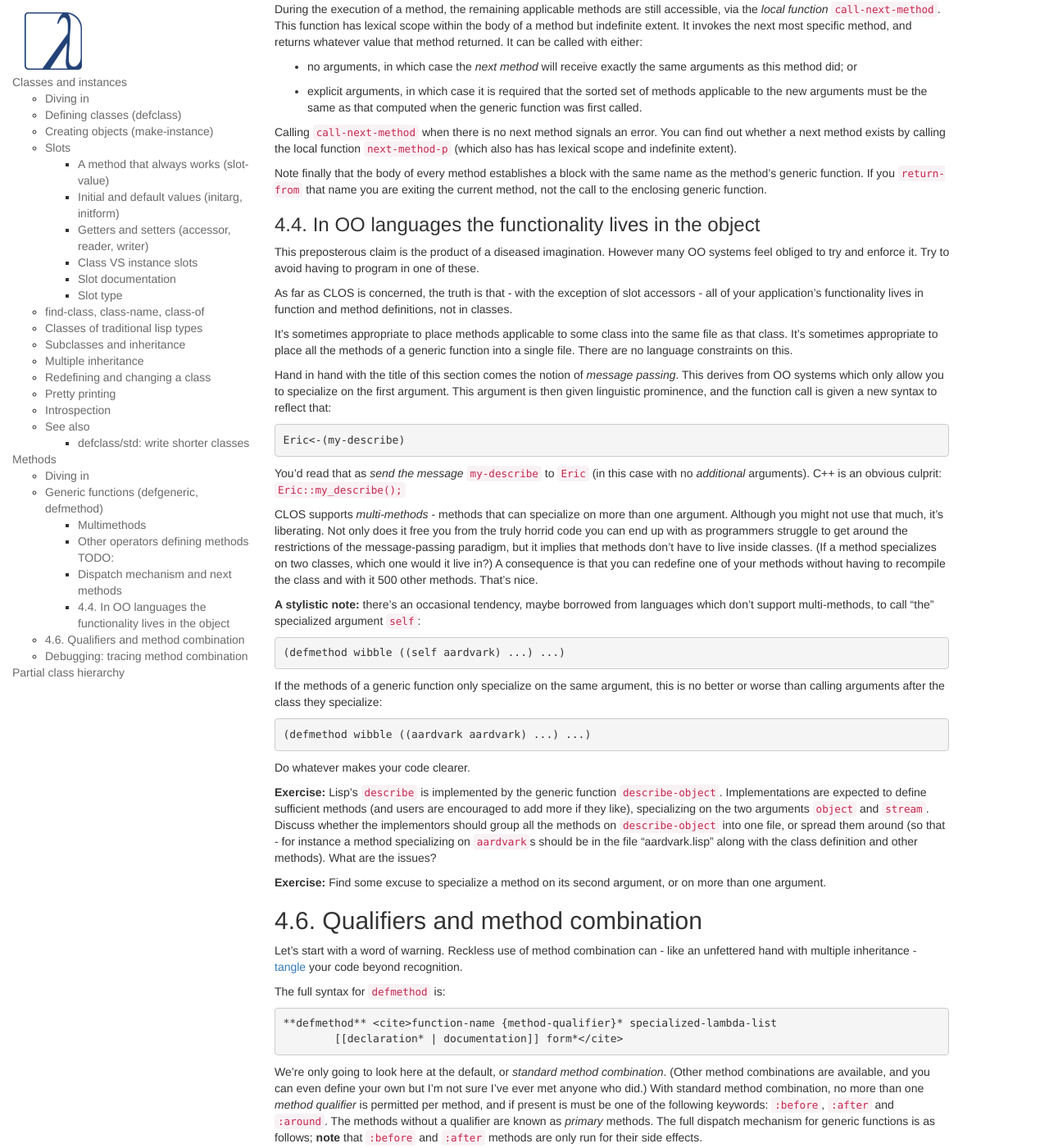
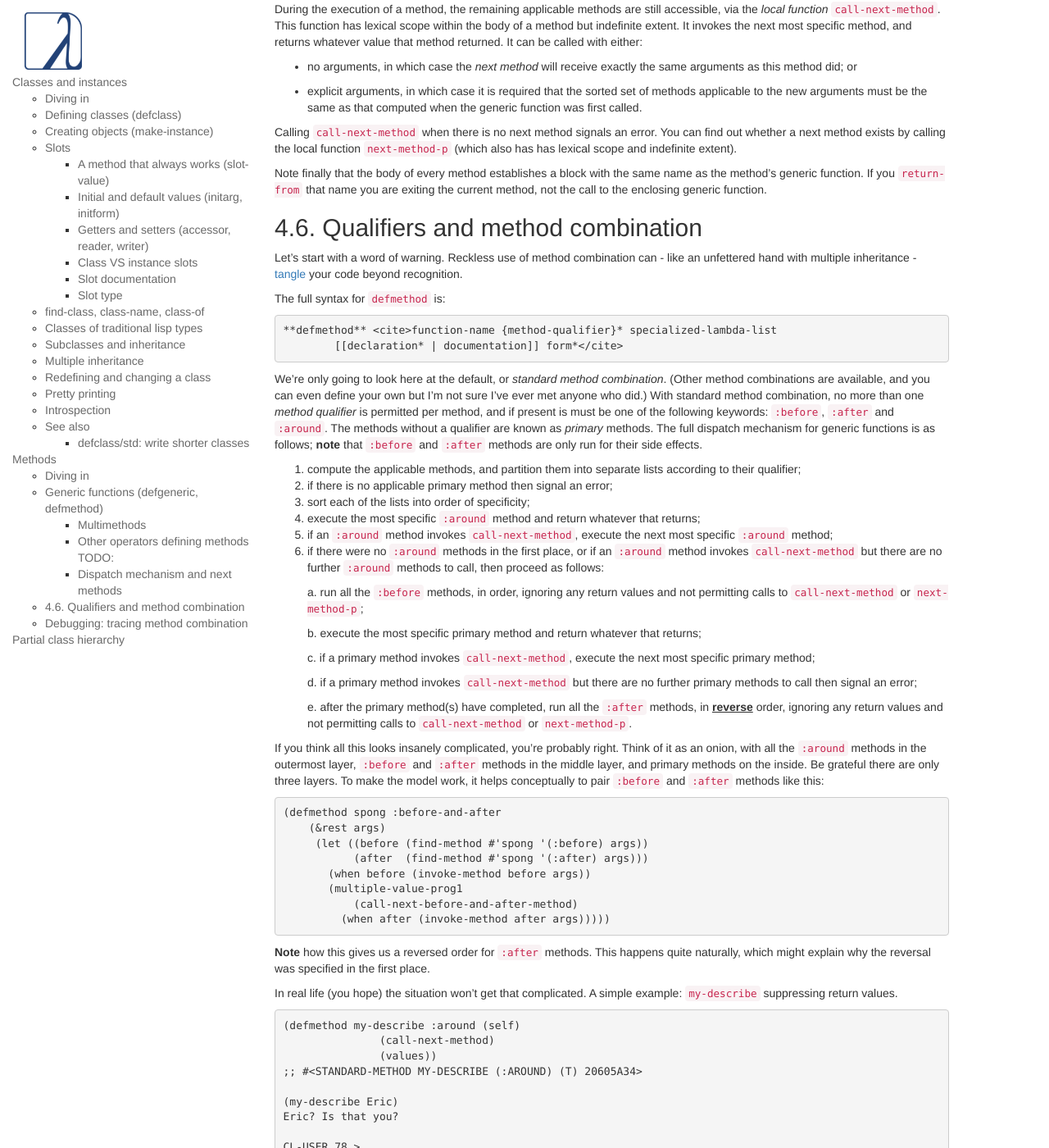
Before and after one commit to LispCookbook/cl-cookbook, a Jekyll site: the page built from clos.md, in a window 1280 px wide and 1400 px high, scrolled down 16976 px. Shown: the whole window at 82% size. Built offline with Jekyll 4.4.1, drawn with Linux system fonts in a browser that asks for light colours.

Commit message:
clos rm 4.4 "the functionality lives in the object"
maybe one interesting idea: methods don't have to live inside
classes. "We can recompile the method without recompiling the class (and 500
other methods)."

```diff
--- a/clos.md
+++ b/clos.md
@@ -1131,78 +1131,6 @@ has lexical scope and indefinite extent).
 
 Note finally that the body of every method establishes a block with the same name as the method’s generic function. If you `return-from` that name you are exiting the current method, not the call to the enclosing generic function.
 
-### 4.4. In OO languages the functionality lives in the object
-
-This preposterous claim is the product of a diseased
-    imagination. However many OO systems feel obliged to try and enforce
-    it. Try to avoid having to program in one of these.
-
-As far as CLOS is concerned, the truth is that - with the exception
-    of slot accessors - all of your application's functionality lives in
-    function and method definitions, not in classes.
-
-It's sometimes appropriate to place methods applicable to some
-    class into the same file as that class. It's sometimes appropriate to
-    place all the methods of a generic function into a single file. There
-    are no language constraints on this.
-
-Hand in hand with the title of this section comes the notion of
-    <cite>message passing</cite>. This derives from OO systems which only
-    allow you to specialize on the first argument. This argument is then
-    given linguistic prominence, and the function call is given a new
-    syntax to reflect that:
-
-~~~lisp
-Eric<-(my-describe)
-~~~
-
-You'd read that as <cite>send the message</cite>
-    `my-describe` to `Eric` (in this case with no
-    <cite>additional</cite> arguments). C++ is an obvious culprit:
-    `Eric::my_describe();`
-
-CLOS supports <cite>multi-methods</cite> - methods that can
-    specialize on more than one argument. Although you might not use that
-    much, it's liberating. Not only does it free you from the truly horrid
-    code you can end up with as programmers struggle to get around the
-    restrictions of the message-passing paradigm, but it implies that
-    methods don't have to live inside classes. (If a method specializes on
-    two classes, which one would it live in?) A consequence is that you
-    can redefine one of your methods without having to recompile the class
-    and with it 500 other methods. That's nice.
-
-**A stylistic note:** there's an occasional tendency,
-    maybe borrowed from languages which don't support multi-methods, to
-    call "the" specialized argument `self`:
-
-~~~lisp
-(defmethod wibble ((self aardvark) ...) ...)
-~~~
-
-If the methods of a generic function only specialize on the same
-    argument, this is no better or worse than calling arguments after the
-    class they specialize:
-
-~~~lisp
-(defmethod wibble ((aardvark aardvark) ...) ...)
-~~~
-
-Do whatever makes your code clearer.
-
-**Exercise:** Lisp's `describe` is
-    implemented by the generic function
-    `describe-object`. Implementations are expected to define
-    sufficient methods (and users are encouraged to add more if they
-    like), specializing on the two arguments `object` and
-    `stream`. Discuss whether the implementors should group all
-    the methods on `describe-object` into one file, or spread
-    them around (so that - for instance a method specializing on
-    `aardvark`s should be in the file "aardvark.lisp" along
-    with the class definition and other methods). What are the issues?
-
-**Exercise:** Find some excuse to specialize a method
-    on its second argument, or on more than one argument.
-
 
 ## 4.6. Qualifiers and method combination
 
```
